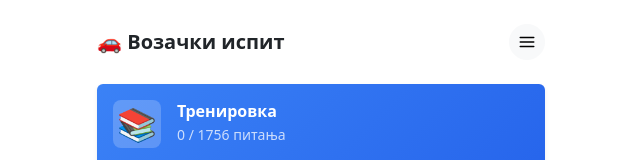
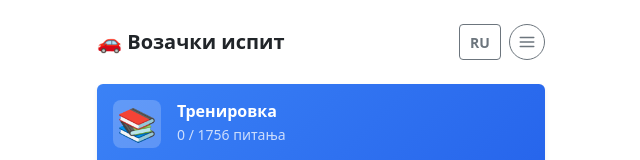
Before and after one commit to andrewozh/teorija-srb, a SvelteKit app in the folder app/: page / in a window 1280 px wide. Shown: the top 160 px of the page, without its empty margins (319-959 px from the left). Built offline with nearby package versions, Linux system fonts and the light colour scheme.

Commit message:
init multilanguage

```diff
--- a/app/src/lib/store.ts
+++ b/app/src/lib/store.ts
@@ -11,7 +11,8 @@ function defaultState(): AppState {
 		exams: [],
 		settings: {
 			theme: 'system',
-			fontSize: 'medium'
+			fontSize: 'medium',
+			lang: 'sr'
 		}
 	};
 }
--- a/app/src/lib/types.ts
+++ b/app/src/lib/types.ts
@@ -1,11 +1,15 @@
+export type Lang = 'sr' | 'ru';
+
 export interface Option {
 	letter: string;
 	text: string;
+	text_ru?: string;
 }
 
 export interface Question {
 	id: number;
 	text: string;
+	text_ru?: string;
 	options: Option[];
 	points: number;
 	correct_answers_count: number;
@@ -61,6 +65,7 @@ export interface ExamResult {
 export interface Settings {
 	theme: 'light' | 'dark' | 'system';
 	fontSize: 'small' | 'medium' | 'large';
+	lang: Lang;
 }
 
 export interface AppState {
--- a/app/src/routes/+page.svelte
+++ b/app/src/routes/+page.svelte
@@ -5,13 +5,17 @@
 		getPassedExamCount,
 		getExams,
 		subscribe,
-		getProgress
+		getProgress,
+		getSettings,
+		updateSettings
 	} from '$lib/store.js';
+	import type { Lang } from '$lib/types.js';
 
 	let completed = $state(getTotalCompletedCount());
 	let mistakeCount = $state(getMistakeQuestionKeys().length);
 	let passedExams = $state(getPassedExamCount());
 	let totalExams = $state(getExams().length);
+	let lang = $state(getSettings().lang);
 
 	$effect(() => {
 		const unsub = subscribe(() => {
@@ -19,9 +23,15 @@
 			mistakeCount = getMistakeQuestionKeys().length;
 			passedExams = getPassedExamCount();
 			totalExams = getExams().length;
+			lang = getSettings().lang;
 		});
 		return unsub;
 	});
+
+	function toggleLang() {
+		const next: Lang = lang === 'sr' ? 'ru' : 'sr';
+		updateSettings({ lang: next });
+	}
 
 	const totalQuestions = 1756; // 1780 - 24 removed
 
@@ -33,13 +43,18 @@
 	<div class="px-3 pt-4 pb-4">
 		<div class="d-flex justify-content-between align-items-center">
 			<h1 class="h5 fw-bold mb-0">🚗 Возачки испит</h1>
-			<a href="/settings" class="btn btn-light btn-sm rounded-circle d-flex align-items-center justify-content-center" style="width:36px;height:36px;" aria-label="Подешавања">
-				<svg width="20" height="20" viewBox="0 0 24 24" fill="none" stroke="currentColor" stroke-width="2" stroke-linecap="round" stroke-linejoin="round">
-					<line x1="3" y1="6" x2="21" y2="6"/>
-					<line x1="3" y1="12" x2="21" y2="12"/>
-					<line x1="3" y1="18" x2="21" y2="18"/>
-				</svg>
-			</a>
+			<div class="d-flex gap-2">
+				<button onclick={toggleLang} class="btn btn-outline-secondary btn-sm fw-bold" style="min-width:42px;">
+					{lang === 'sr' ? 'RU' : 'SR'}
+				</button>
+				<a href="/settings" class="btn btn-outline-secondary btn-sm rounded-circle d-flex align-items-center justify-content-center" style="width:36px;height:36px;" aria-label="Подешавања">
+					<svg width="18" height="18" viewBox="0 0 24 24" fill="none" stroke="currentColor" stroke-width="2" stroke-linecap="round" stroke-linejoin="round">
+						<line x1="3" y1="6" x2="21" y2="6"/>
+						<line x1="3" y1="12" x2="21" y2="12"/>
+						<line x1="3" y1="18" x2="21" y2="18"/>
+					</svg>
+				</a>
+			</div>
 		</div>
 	</div>
 
```
Also changed, not shown: app/src/lib/data.ts (+13 -1 lines), app/src/routes/exam/+page.svelte (+12 -6 lines), app/src/routes/mistakes/+page.svelte (+9 -6 lines), app/src/routes/practice/[section]/[chunk]/+page.svelte (+8 -5 lines), 1 other file (tests, documents, lock files or other folders).
